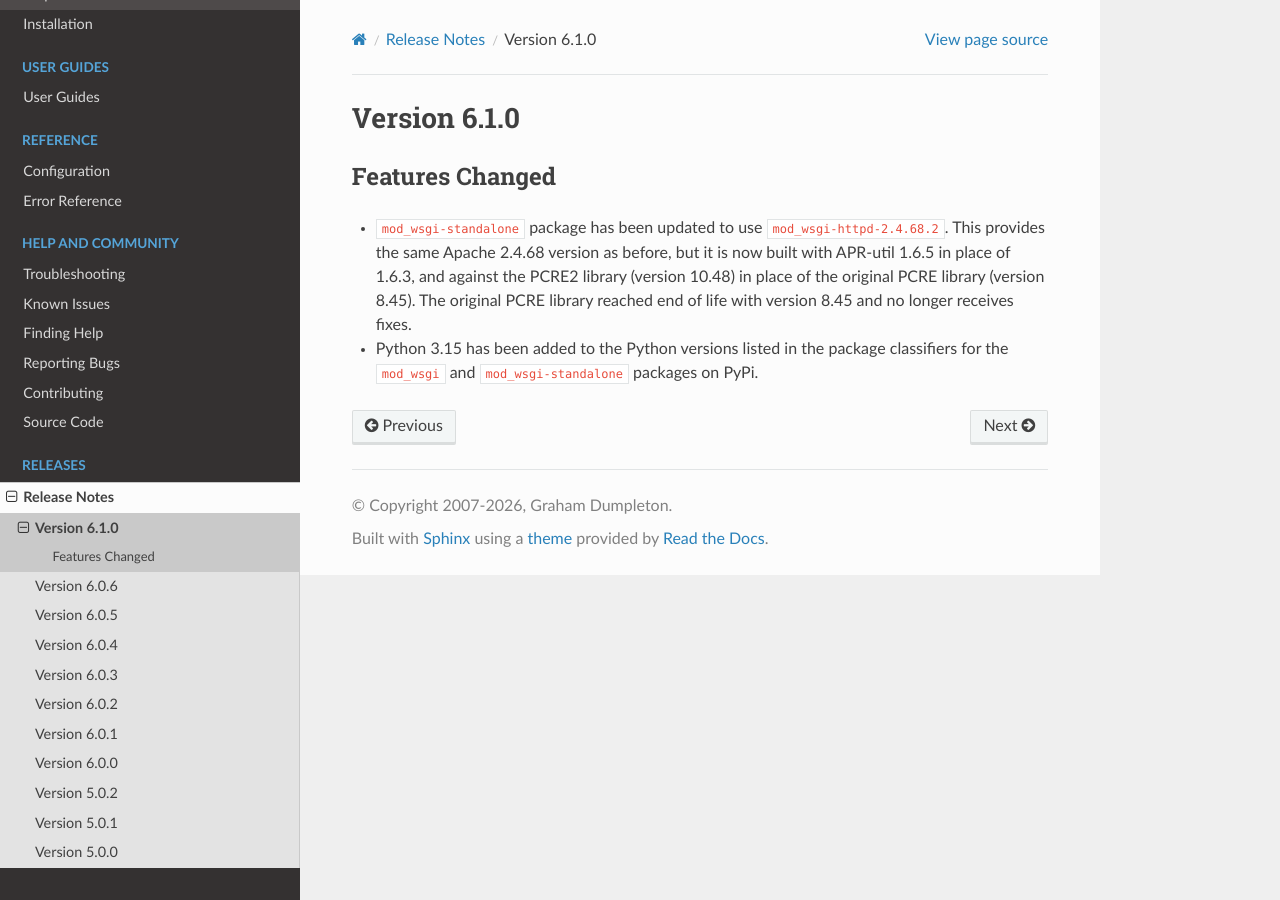
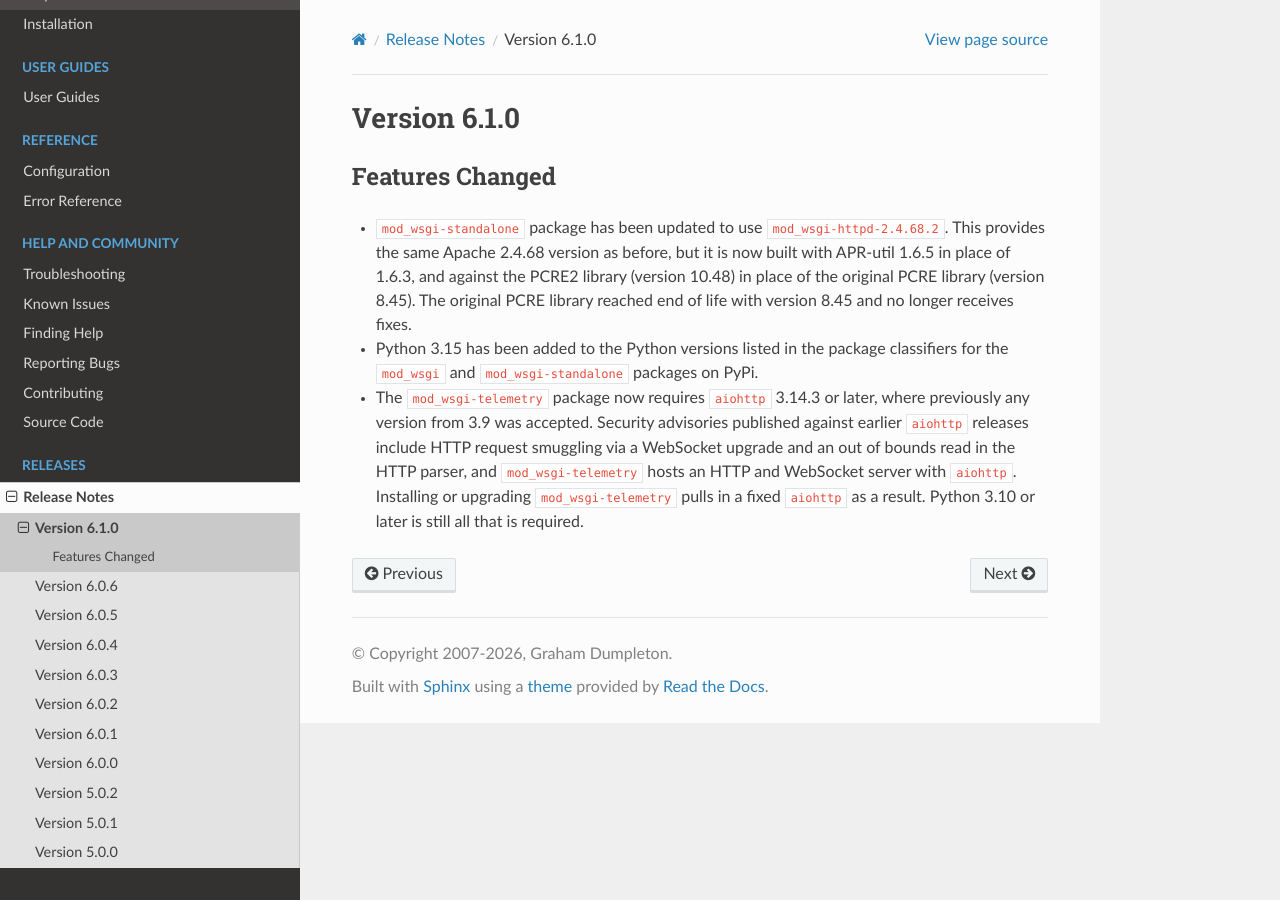
Before and after one commit to GrahamDumpleton/mod_wsgi, a Sphinx documentation site: the page built from docs/release-notes/version-6.1.0.rst, in a window 1280 px wide. Built offline with Sphinx 7.4.7 and the Read the Docs theme 3.1.0, drawn with Linux system fonts in a browser that asks for light colours.

Commit message:
Require aiohttp 3.14.3 or later for mod_wsgi-telemetry.
Security advisories against earlier aiohttp releases include HTTP
request smuggling via a WebSocket upgrade and an out of bounds read in
the C HTTP parser, both fixed by 3.14.3. The package hosts an HTTP and
WebSocket server with aiohttp, and the previous lower bound of 3.9
allowed any of the affected releases to be installed.

Refresh uv.lock so the development environment picks up the latest
releases of the transitive and development dependencies. aiohttp 3.14.3
requires Python 3.10 or later, which the package already requires, so
the supported Python versions are unchanged.

```diff
--- a/docs/release-notes/version-6.1.0.rst
+++ b/docs/release-notes/version-6.1.0.rst
@@ -15,3 +15,12 @@ Features Changed
 * Python 3.15 has been added to the Python versions listed in the package
   classifiers for the ``mod_wsgi`` and ``mod_wsgi-standalone`` packages
   on PyPi.
+
+* The ``mod_wsgi-telemetry`` package now requires ``aiohttp`` 3.14.3 or
+  later, where previously any version from 3.9 was accepted. Security
+  advisories published against earlier ``aiohttp`` releases include HTTP
+  request smuggling via a WebSocket upgrade and an out of bounds read in
+  the HTTP parser, and ``mod_wsgi-telemetry`` hosts an HTTP and WebSocket
+  server with ``aiohttp``. Installing or upgrading ``mod_wsgi-telemetry``
+  pulls in a fixed ``aiohttp`` as a result. Python 3.10 or later is still
+  all that is required.
```
Also changed, not shown: 2 other files.
